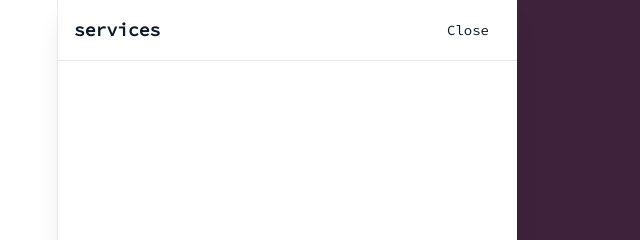
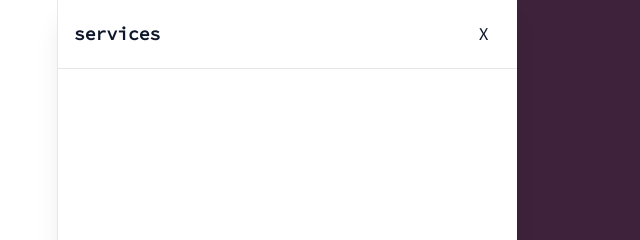
Before and after one commit to mingaworks/mingaworks.github.io, an Astro site: page / in a window 1280 px wide. Both pictures are taken after a click on the button ".works". Shown: the top 240 px of the page, 165-805 px from the left. Built offline with nearby package versions, Linux system fonts and the light colour scheme; Astro itself is replaced by a stand-in of ours.

Commit message:
Standardize the close button for temporary components

```diff
--- a/src/components/PeekPanel.svelte
+++ b/src/components/PeekPanel.svelte
@@ -99,7 +99,7 @@
         </h2>
       </div>
       <div>
-        <button class="px-3 py-1 text-sm" on:click={handleClose}>Close</button>
+        <button class="px-3 py-1 text-lg" on:click={handleClose}>X</button>
       </div>
     </div>
 
```
